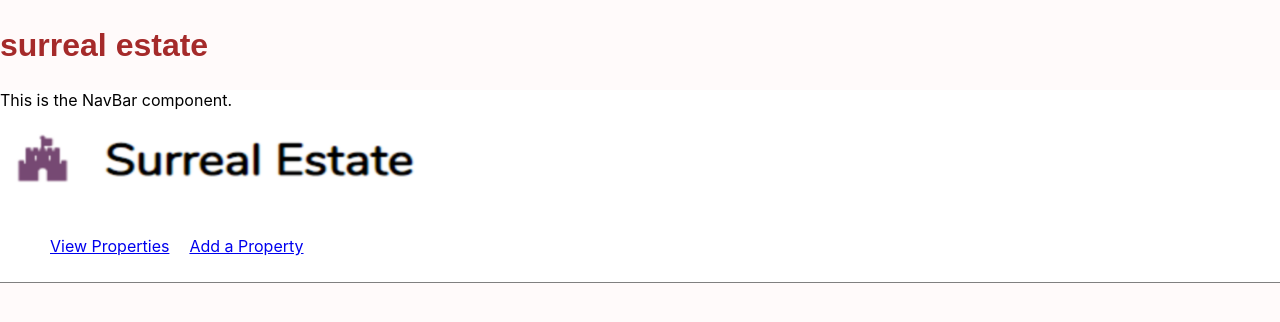
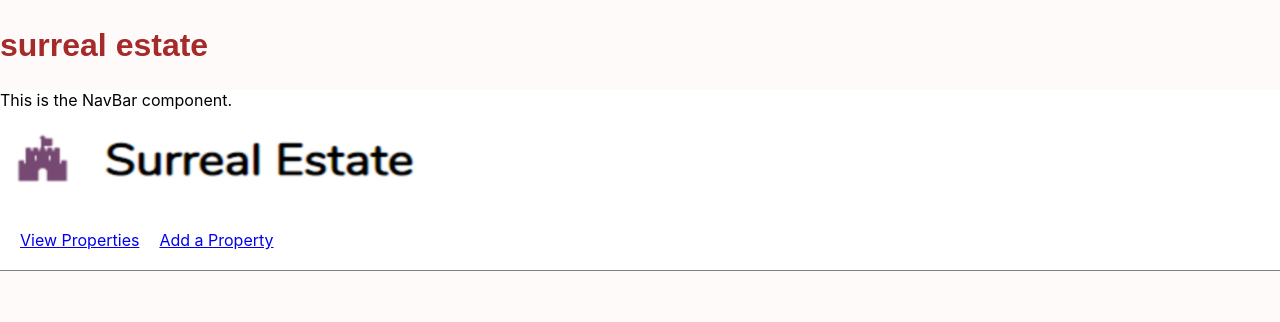
Before and after one commit to josephredmond5/surreal-estate, a React (Create React App) app: page / in a window 1280 px wide. Shown: the top 322 px of the page. Built offline with nearby package versions, Linux system fonts and the light colour scheme.

Commit message:
updates on navbar.js and navbar.css

```diff
--- a/src/styles/navbar.css
+++ b/src/styles/navbar.css
@@ -18,3 +18,9 @@
     padding: 10px;
     display: inline-block;
   }
+
+  .navbar-links {
+    margin: 0;
+    padding: 10px;
+    display: inline-block;
+  }
```
